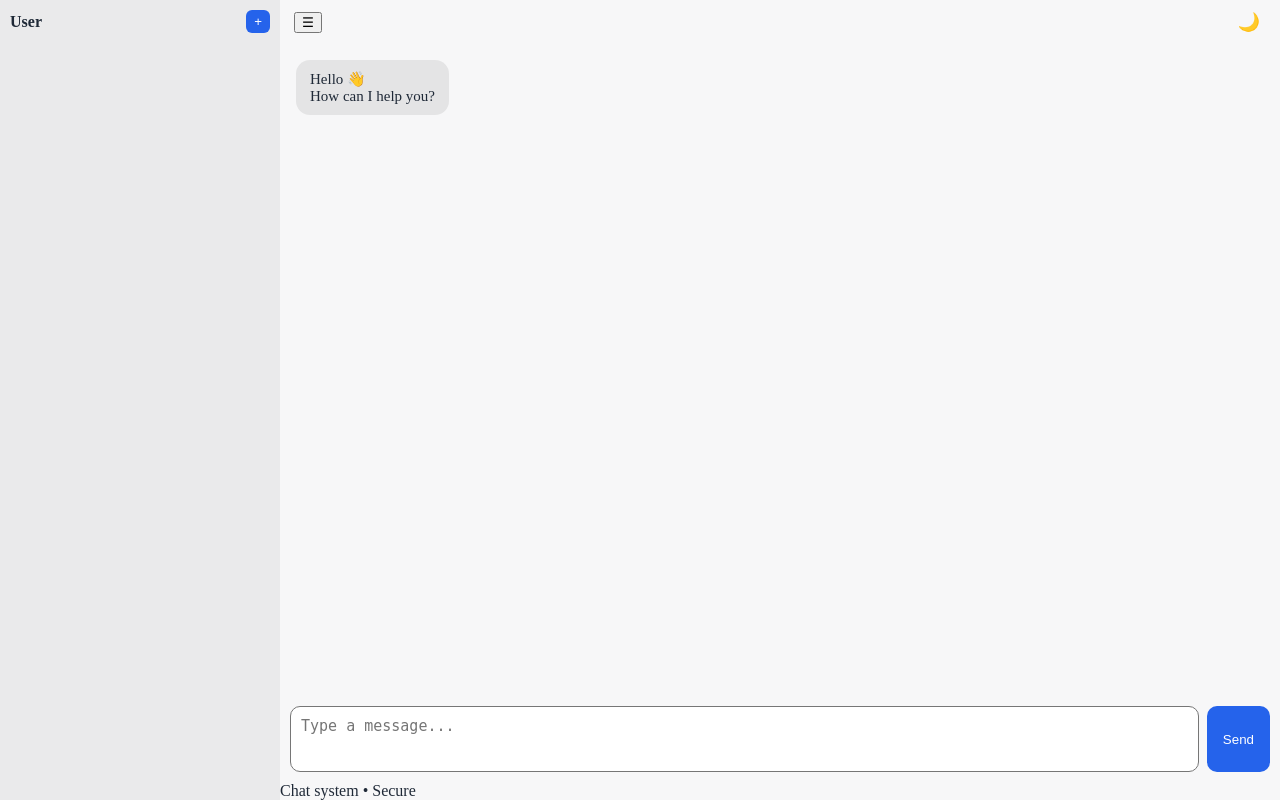
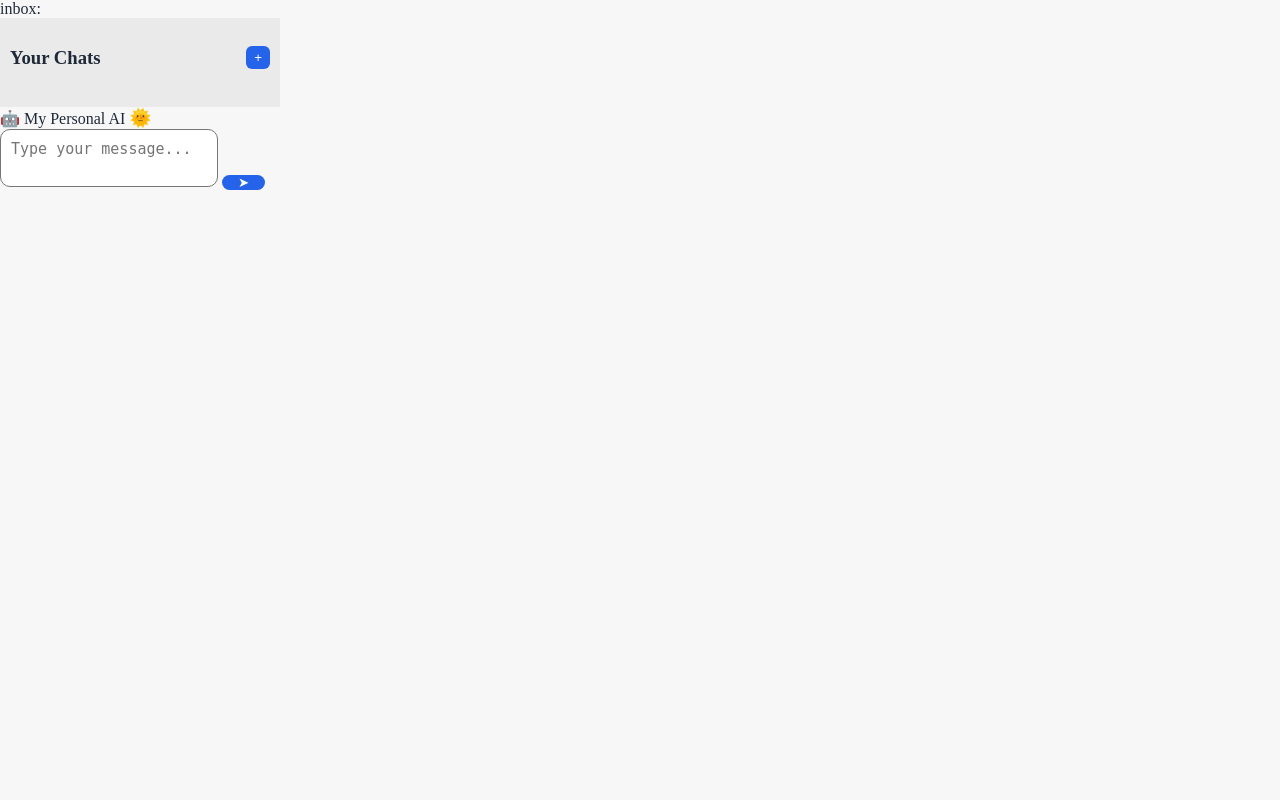
Before and after one commit to vs3241249-dotcom/my-personal-ai, a Flask app: page / in a window 1280 px wide. Run offline with Flask 3, Linux system fonts and the light colour scheme.

Commit message:
Update inbox.html

```diff
--- a/templates/inbox.html
+++ b/templates/inbox.html
@@ -1,61 +1,39 @@
-<!DOCTYPE html>
+inbox: <!DOCTYPE html>
 <html lang="en">
 <head>
-  <meta charset="UTF-8">
-  <title>Inbox</title>
-  <meta name="viewport" content="width=device-width, initial-scale=1.0">
-  <link rel="stylesheet" href="style.css">
+<meta charset="UTF-8">
+<meta name="viewport" content="width=device-width, initial-scale=1.0">
+<title>My Personal AI</title>
+<link rel="stylesheet" href="/static/style.css">
 </head>
 
 <body class="light">
+<div class="container">
 
-<div class="app">
-
-  <!-- ================= SIDEBAR ================= -->
-  <aside class="sidebar" id="sidebar">
-
+  <aside class="sidebar">
     <div class="sidebar-header">
-      <strong id="userName">User</strong>
+      <h3>Your Chats</h3>
       <button id="newChat">+</button>
     </div>
-
-    <div id="chatList">
-      <!-- chats yahan JS se add honge -->
-    </div>
-
+    <div id="history"></div>
   </aside>
 
-  <!-- ================= MAIN ================= -->
-  <main class="main">
+  <main class="chat-area">
+    <header class="top">
+      🤖 My Personal AI
+      <span id="themeToggle">🌞</span>
+    </header>
 
-    <!-- TOP BAR -->
-    <div class="top-bar">
-      <button class="menu-btn" id="menuBtn">☰</button>
-      <button id="themeToggle">🌙</button>
+    <div id="chat"></div>
+
+    <div class="input-area">
+      <textarea id="input" placeholder="Type your message..."></textarea>
+      <button id="send">➤</button>
     </div>
+  </main>
 
-    <!-- CHAT AREA -->
-    <div class="chat" id="chatBox">
-      <div class="msg bot">
-        Hello 👋<br>
-        How can I help you?
-      </div>
-    </div>
-
-    <!-- INPUT -->
-    <div class="input-bar">
-      <textarea id="messageInput" placeholder="Type a message..."></textarea>
-      <button id="send">Send</button>
-    </div>
-
-    <!-- FOOTER -->
-    <div class="footer">
-      Chat system • Secure
-    </div>
-
-  </main>
 </div>
 
-<script src="script.js"></script>
+<script src="/static/script.js"></script>
 </body>
 </html>
```
